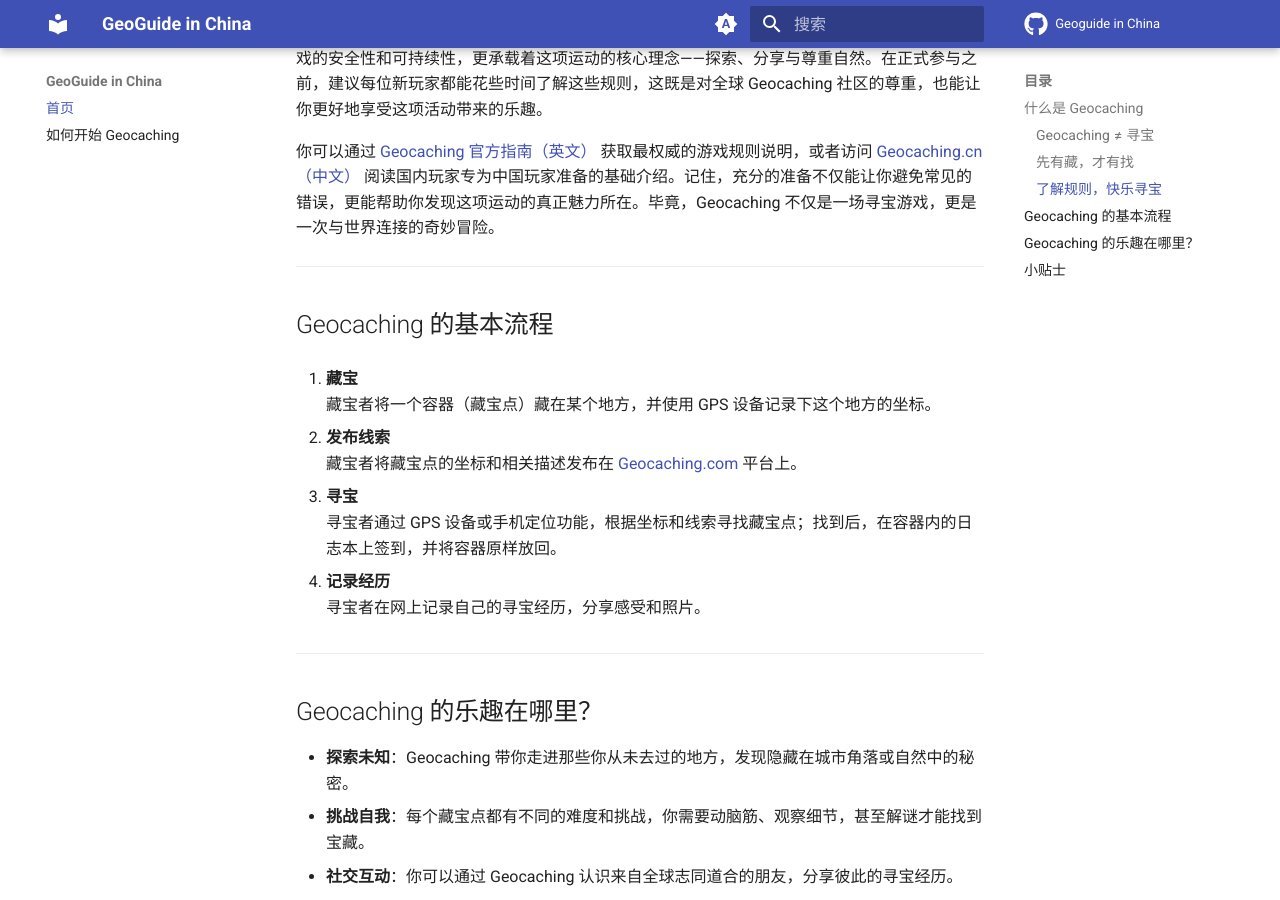
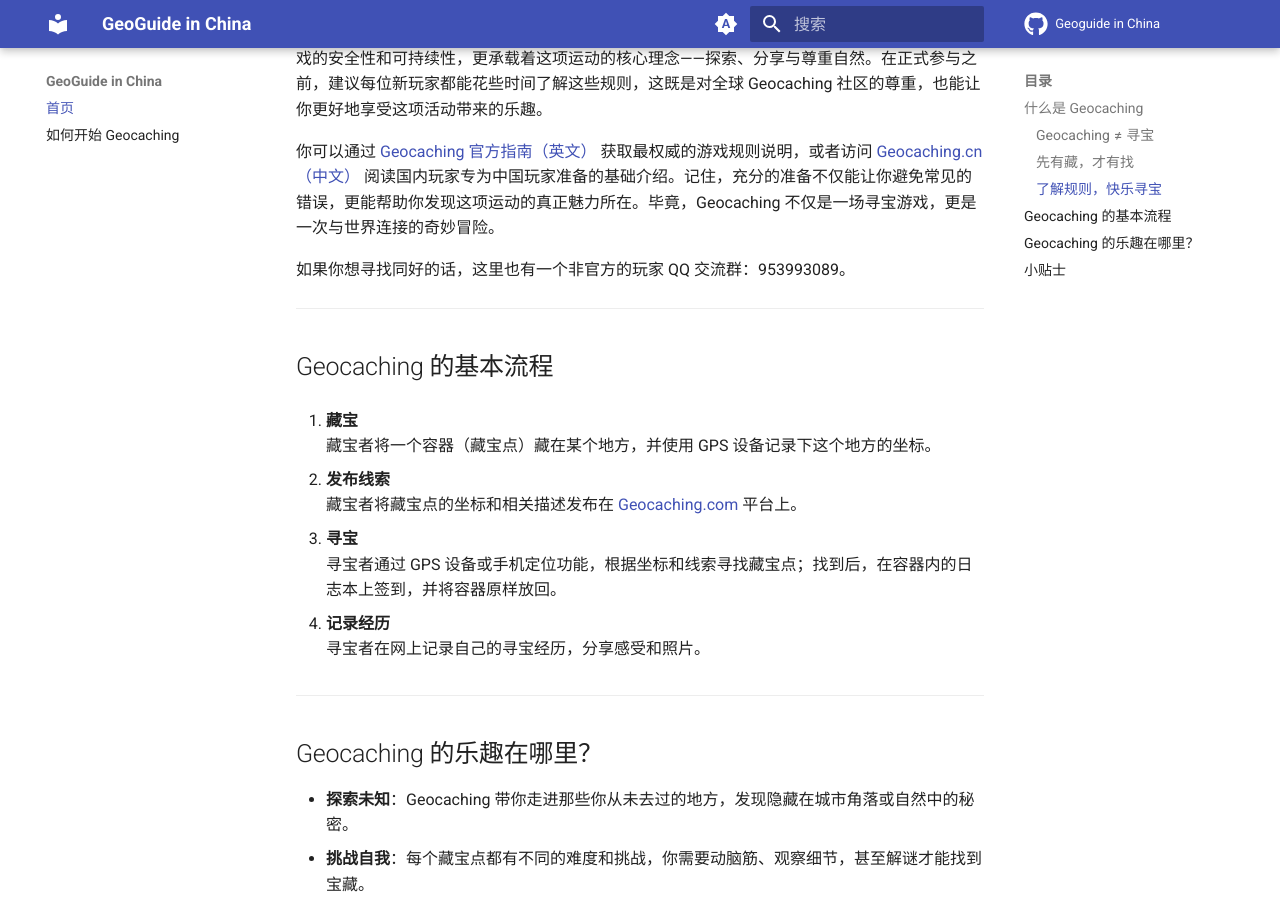
Before and after one commit to Konano/geoguide-in-china, an MkDocs documentation site: the page built from docs/index.md, in a window 1280 px wide and 900 px high, scrolled down 1443 px. Built offline with MkDocs 1.6.1 and Material for MkDocs 9.7.7, drawn with Linux system fonts in a browser that asks for light colours; comment, search, counter and statistics services are not loaded.

Commit message:
添加玩家 QQ 交流群信息

```diff
--- a/docs/index.md
+++ b/docs/index.md
@@ -34,6 +34,8 @@
 经过二十多年的沉淀，Geocaching 已经形成了一套科学完整的规则体系。这些规则不仅确保了游戏的安全性和可持续性，更承载着这项运动的核心理念——探索、分享与尊重自然。在正式参与之前，建议每位新玩家都能花些时间了解这些规则，这既是对全球 Geocaching 社区的尊重，也能让你更好地享受这项活动带来的乐趣。
 
 你可以通过 [Geocaching 官方指南（英文）](https://www.geocaching.com/guide/) 获取最权威的游戏规则说明，或者访问 [Geocaching.cn（中文）](https://www.geocaching.cn/courses/) 阅读国内玩家专为中国玩家准备的基础介绍。记住，充分的准备不仅能让你避免常见的错误，更能帮助你发现这项运动的真正魅力所在。毕竟，Geocaching 不仅是一场寻宝游戏，更是一次与世界连接的奇妙冒险。
+
+如果你想寻找同好的话，这里也有一个非官方的玩家 QQ 交流群：953993089。
 
 ---
 
```
